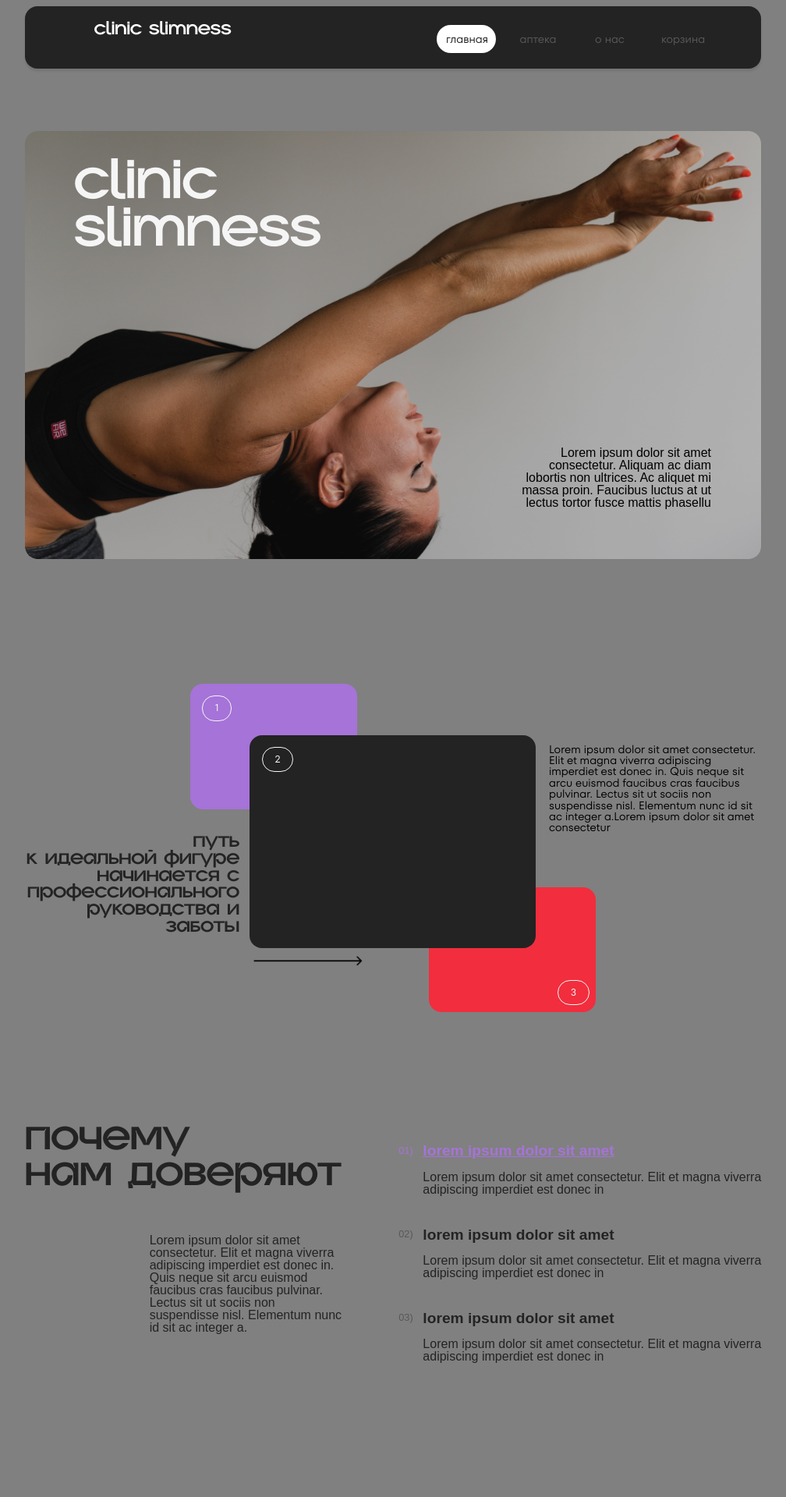
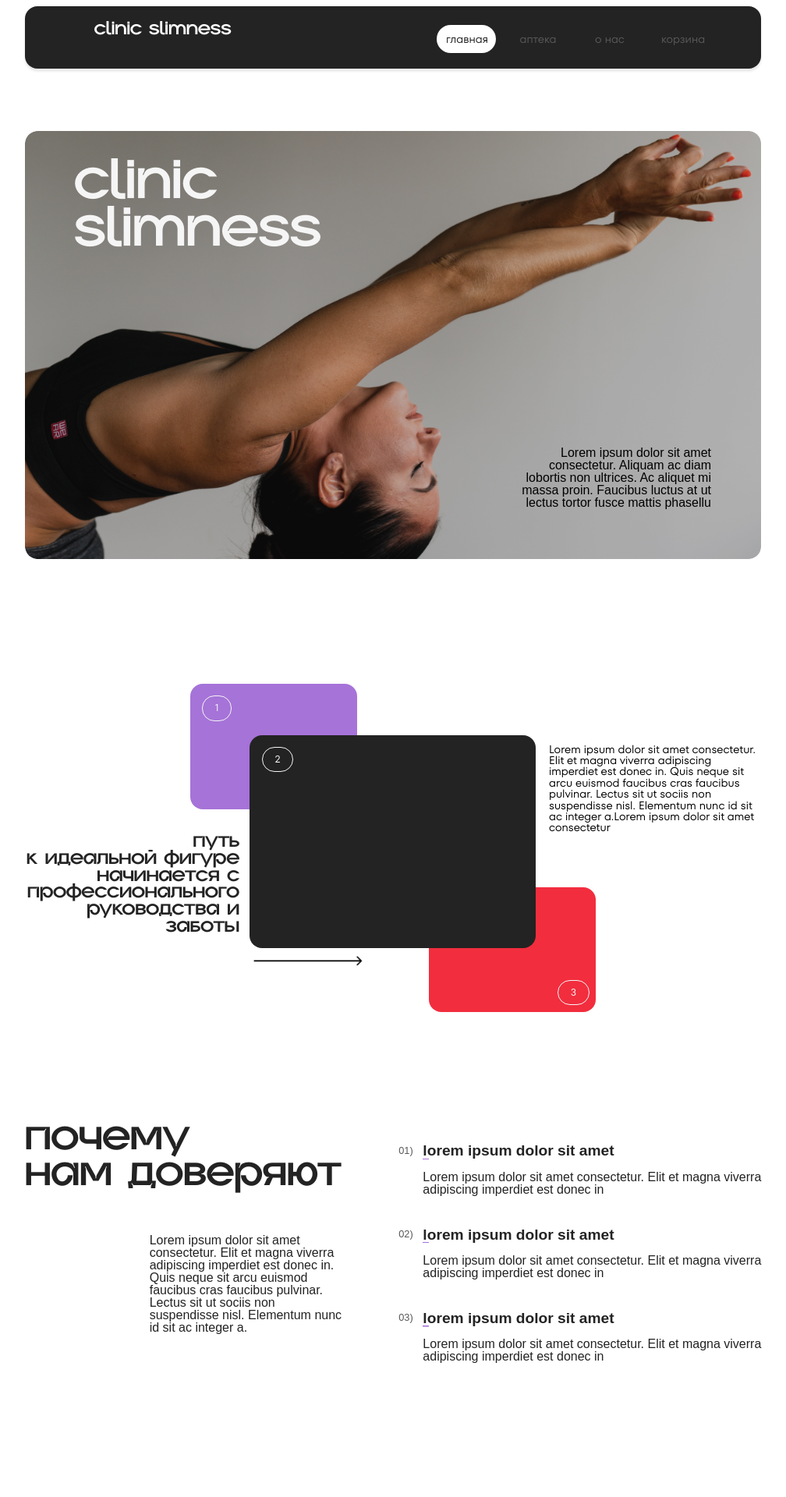
Before and after one commit to LxrdTendx/ClinicSite, a Django app: page / in a window 1280 px wide. Shown: the top 1920 px of the page at 78% size, without its empty margins (136-1144 px from the left). Run offline with Django 4.2, Linux system fonts and the light colour scheme.

Commit message:
~main page design

```diff
--- a/ClinicSiteBack/clinicsite/templates/login.html
+++ b/ClinicSiteBack/clinicsite/templates/login.html
@@ -2,7 +2,7 @@
 {% block content %}
 <style>
     body{
-        background: gray;
+        /*background: gray;*/
         margin: 0;
         padding: 0;
         zoom: 80%
@@ -335,6 +335,33 @@
     .card-black {
       z-index: 2;
     }
+    .trust-block-pointer:hover .trust-block-number {
+        color: #A673D8; /* Цвет цифры */
+
+        transition: all 0.5s ease;
+    }
+
+    .trust-block-pointer:hover .trust-block-title {
+        background-size: 100% 2px;
+        color: #A673D8;;
+    }
+    .trust-block-title, .trust-block-text{
+        color: #232323;
+    }
+    .trust-block-title{
+        background-image: linear-gradient(to right, #A673D8, #A673D8); /* Параметры градиента */
+        background-repeat: no-repeat; /* Фон не повторяется */
+        background-size: 10px 2px; /* Линия будет шириной 10px и высотой 2px */
+        background-position: left bottom; /* Положение в левом нижнем углу */
+        padding-bottom: 2px; /* Расстояние от текста до линии */
+        text-decoration: none; /* Убираем подчёркивание */
+        transition: 0.3s;
+    }
+    .trust-block-number{
+        color: #585858;
+    }
+
+
 
 
 
@@ -414,20 +441,20 @@
     <div style="width: 509.14px; left: 0px; top: 0px; position: absolute; color: #232323; font-size: 72px; font-family: Gropled,sans-serif; font-weight: 700; line-height: 57.60px; word-wrap: break-word">почему<br/>нам доверяют</div>
         <div style="width: 310.47px; left: 199.66px; top: 156px; position: absolute; color: #232323; font-size: 20px; font-family: TT Fors Trial Variable,sans-serif; font-weight: 280; line-height: 20px; word-wrap: break-word">Lorem ipsum dolor sit amet consectetur. Elit et magna viverra adipiscing imperdiet est donec in. Quis neque sit arcu euismod faucibus cras faucibus pulvinar. Lectus sit ut sociis non suspendisse nisl. Elementum nunc id sit ac integer a.</div>
         <div style="width: 581.02px; height: 352px; left: 598.98px; top: 10px; position: absolute; flex-direction: column; justify-content: flex-start; align-items: flex-start; gap: 50px; display: inline-flex">
-            <div style="width: 582px; height: 84px; position: relative">
-                <div style="left: 39px; top: 0px; position: absolute; color: #A673D8; font-size: 24px; font-family: TT Fors Trial Variable,sans-serif; font-weight: 600; text-decoration: underline; line-height: 24px; word-wrap: break-word">lorem ipsum dolor sit amet</div>
-                <div style="width: 543px; left: 39px; top: 44px; position: absolute; color: #232323; font-size: 20px; font-family: TT Fors Trial Variable,sans-serif; font-weight: 280; line-height: 20px; word-wrap: break-word">Lorem ipsum dolor sit amet consectetur. Elit et magna viverra adipiscing imperdiet est donec in</div>
-                <div style="left: 0px; top: 4px; position: absolute; text-align: right; color: #A673D8; font-size: 16px; font-family: TT Fors Trial Variable,sans-serif; font-weight: 500; line-height: 16px; word-wrap: break-word">01)</div>
+            <div class="trust-block-pointer" style="width: 582px; height: 84px; position: relative">
+                <div class="trust-block-title" style="left: 39px; top: 0px; position: absolute; font-size: 24px; font-family: TT Fors Trial Variable,sans-serif; font-weight: 600; line-height: 24px; word-wrap: break-word">lorem ipsum dolor sit amet</div>
+                <div class="trust-block-text" style="width: 543px; left: 39px; top: 44px; position: absolute;  font-size: 20px; font-family: TT Fors Trial Variable,sans-serif; font-weight: 280; line-height: 20px; word-wrap: break-word">Lorem ipsum dolor sit amet consectetur. Elit et magna viverra adipiscing imperdiet est donec in</div>
+                <div class="trust-block-number" style="left: 0px; top: 4px; position: absolute; text-align: right;  font-size: 16px; font-family: TT Fors Trial Variable,sans-serif; font-weight: 500; line-height: 16px; word-wrap: break-word">01)</div>
             </div>
-            <div style="width: 582px; height: 84px; position: relative">
-                <div style="left: 39px; top: 0px; position: absolute; color: #232323; font-size: 24px; font-family: TT Fors Trial Variable,sans-serif; font-weight: 600; line-height: 24px; word-wrap: break-word">lorem ipsum dolor sit amet</div>
-                <div style="width: 543px; left: 39px; top: 44px; position: absolute; color: #232323; font-size: 20px; font-family: TT Fors Trial Variable,sans-serif; font-weight: 280; line-height: 20px; word-wrap: break-word">Lorem ipsum dolor sit amet consectetur. Elit et magna viverra adipiscing imperdiet est donec in</div>
-                <div style="left: 0px; top: 4px; position: absolute; text-align: right; color: #585858; font-size: 16px; font-family: TT Fors Trial Variable,sans-serif; font-weight: 500; line-height: 16px; word-wrap: break-word">02)</div>
+            <div class="trust-block-pointer" style="width: 582px; height: 84px; position: relative">
+                <div class="trust-block-title" style="left: 39px; top: 0px; position: absolute;  font-size: 24px; font-family: TT Fors Trial Variable,sans-serif; font-weight: 600; line-height: 24px; word-wrap: break-word">lorem ipsum dolor sit amet</div>
+                <div class="trust-block-text" style="width: 543px; left: 39px; top: 44px; position: absolute;  font-size: 20px; font-family: TT Fors Trial Variable,sans-serif; font-weight: 280; line-height: 20px; word-wrap: break-word">Lorem ipsum dolor sit amet consectetur. Elit et magna viverra adipiscing imperdiet est donec in</div>
+                <div class="trust-block-number" style="left: 0px; top: 4px; position: absolute; text-align: right;  font-size: 16px; font-family: TT Fors Trial Variable,sans-serif; font-weight: 500; line-height: 16px; word-wrap: break-word">02)</div>
             </div>
-            <div style="width: 582px; height: 84px; position: relative">
-                <div style="left: 39px; top: 0px; position: absolute; color: #232323; font-size: 24px; font-family: TT Fors Trial Variable,sans-serif; font-weight: 600; line-height: 24px; word-wrap: break-word">lorem ipsum dolor sit amet</div>
-                <div style="width: 543px; left: 39px; top: 44px; position: absolute; color: #232323; font-size: 20px; font-family: TT Fors Trial Variable,sans-serif; font-weight: 280; line-height: 20px; word-wrap: break-word">Lorem ipsum dolor sit amet consectetur. Elit et magna viverra adipiscing imperdiet est donec in</div>
-                <div style="left: 0px; top: 4px; position: absolute; text-align: right; color: #585858; font-size: 16px; font-family: TT Fors Trial Variable,sans-serif; font-weight: 500; line-height: 16px; word-wrap: break-word">03)</div>
+            <div class="trust-block-pointer" style="width: 582px; height: 84px; position: relative">
+                <div class="trust-block-title" style="left: 39px; top: 0px; position: absolute; font-size: 24px; font-family: TT Fors Trial Variable,sans-serif; font-weight: 600; line-height: 24px; word-wrap: break-word">lorem ipsum dolor sit amet</div>
+                <div class="trust-block-text" style="width: 543px; left: 39px; top: 44px; position: absolute;  font-size: 20px; font-family: TT Fors Trial Variable,sans-serif; font-weight: 280; line-height: 20px; word-wrap: break-word">Lorem ipsum dolor sit amet consectetur. Elit et magna viverra adipiscing imperdiet est donec in</div>
+                <div class="trust-block-number" style="left: 0px; top: 4px; position: absolute; text-align: right; font-size: 16px; font-family: TT Fors Trial Variable,sans-serif; font-weight: 500; line-height: 16px; word-wrap: break-word">03)</div>
             </div>
         </div>
     </div>
```
